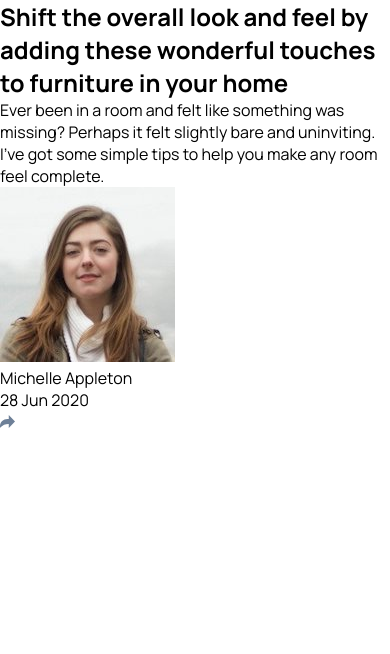
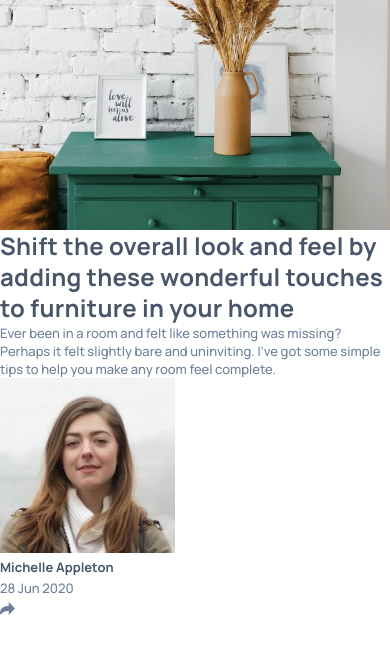
Before and after one commit to Sven-27/article-preview-component, a plain HTML site: page index.html in a window 390 px wide. Drawn offline with Linux system fonts and the light colour scheme.

Commit message:
styling mobile display

```diff
--- a/index.html
+++ b/index.html
@@ -11,20 +11,22 @@
 
 </head>
 <body>
-  <div class="image-container"></div>
+  <div class="image-container">
+    <img src="./images/drawers.jpg" alt="drawers" class="drawers">
+  </div>
   <article class="article-wrapper">
-    <h1>Shift the overall look and feel by adding these wonderful
+    <h1 class="text-preset-1">Shift the overall look and feel by adding these wonderful
         touches to furniture in your home</h1>
 
-    <p>Ever been in a room and felt like something was missing? Perhaps
+    <p class="text-preset-2-medium">Ever been in a room and felt like something was missing? Perhaps
        it felt slightly bare and uninviting. I’ve got some simple tips
        to help you make any room feel complete.</p>
 
     <div class="author-container">
       <img src="./images/avatar-michelle.jpg" alt="Michelle" class="author-image">
       <div class="author-text">
-        <p>Michelle Appleton</p>
-        <date>28 Jun 2020</date>
+        <p class="text-preset-2-bold">Michelle Appleton</p>
+        <date class="text-preset-2-medium">28 Jun 2020</date>
       </div>
       <img src="./images/icon-share.svg" alt="Share" class="share-icon">
     </div>
--- a/sass/_fonts.scss
+++ b/sass/_fonts.scss
@@ -3,6 +3,7 @@
   font-size: $fs-20;
   line-height: $lh-130;
   letter-spacing: $ls-25px;
+  color: $grey-900;
 }
 
 .text-preset-2-medium{
@@ -10,6 +11,7 @@
   font-size: $fs-13;
   line-height: $lh-140;
   letter-spacing: $ls-12;
+  color: $grey-500;
 }
 
 .text-preset-2-bold{
@@ -17,6 +19,7 @@
   font-size: $fs-13;
   line-height: $lh-140;
   letter-spacing: $ls-12;
+  color: $grey-900;
 }
 
 .text-preset-3{
--- a/sass/_index.scss
+++ b/sass/_index.scss
@@ -0,0 +1,11 @@
+.image-container{
+  width: 100%;
+  height: 230px;
+  overflow-Y: hidden;
+
+  img{
+    width: 100%;
+    object-fit: contain;
+    object-position: 0 -20px;
+  }
+}
```
Also changed, not shown: css/output.css, 1 other file.
